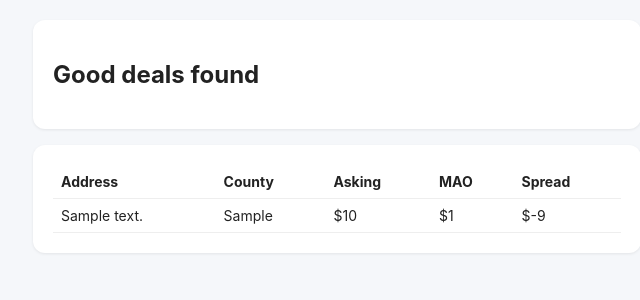
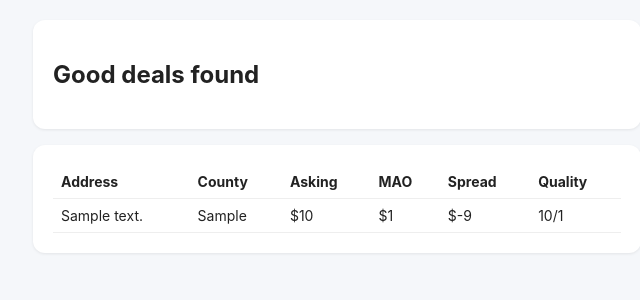
Before and after one commit to ceoace/Deal-finder, a Flask app: page /deals in a window 1280 px wide. Shown: the part 105-405 px from the top of the page, without its empty margins (303-943 px from the left). Run offline with Flask 3, Linux system fonts and the light colour scheme; tables that the repository leaves empty hold one stand-in row (values such as "Sample post").

Commit message:
Add Quality column to deals table

```diff
--- a/templates/deals.html
+++ b/templates/deals.html
@@ -12,7 +12,7 @@
 {% else %}
 <div class="card">
     <table>
-        <tr><th>Address</th><th>County</th><th>Asking</th><th>MAO</th><th>Spread</th></tr>
+        <tr><th>Address</th><th>County</th><th>Asking</th><th>MAO</th><th>Spread</th><th>Quality</th></tr>
         {% for d in deals %}
         <tr>
             <td>{{ d.address }}</td>
@@ -20,6 +20,7 @@
             <td>${{ '{:,.0f}'.format(d.asking_price) if d.asking_price else '—' }}</td>
             <td>${{ '{:,.0f}'.format(d.mao) if d.mao else '—' }}</td>
             <td>${{ '{:,.0f}'.format(d.mao - d.asking_price) if d.mao and d.asking_price else '—' }}</td>
+            <td>{% if d.quality_score is not none %}{{ d.quality_score }}/{{ d.quality_max }}{% else %}—{% endif %}</td>
         </tr>
         {% endfor %}
     </table>
```
